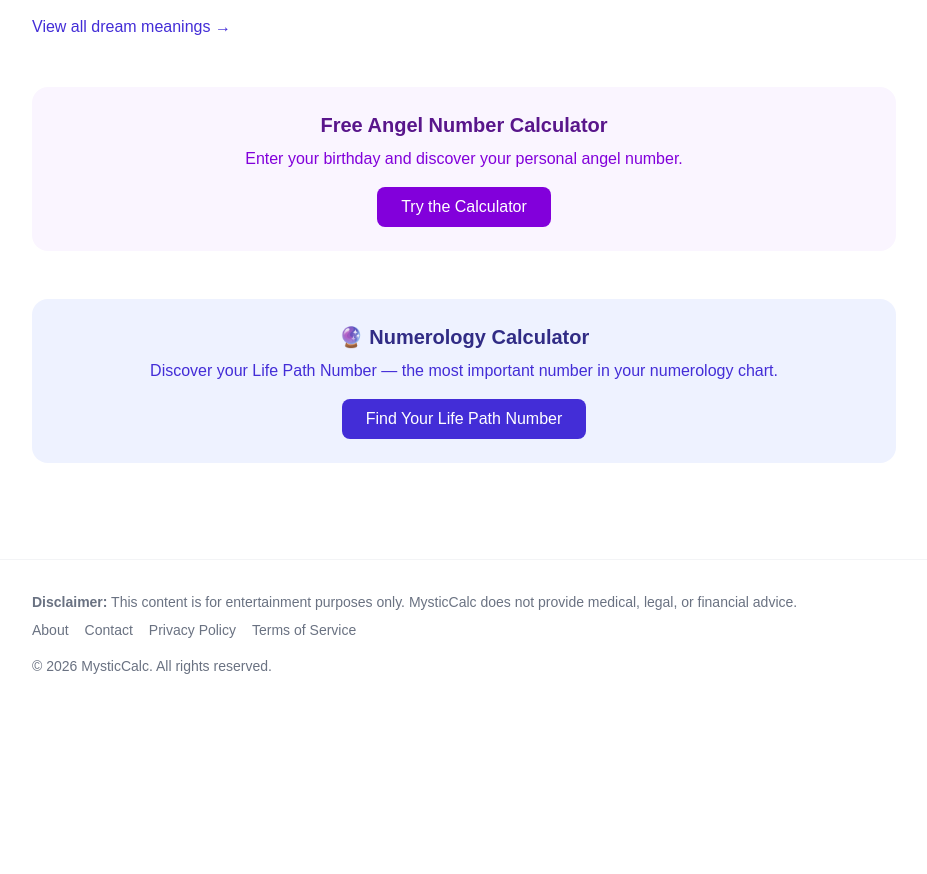
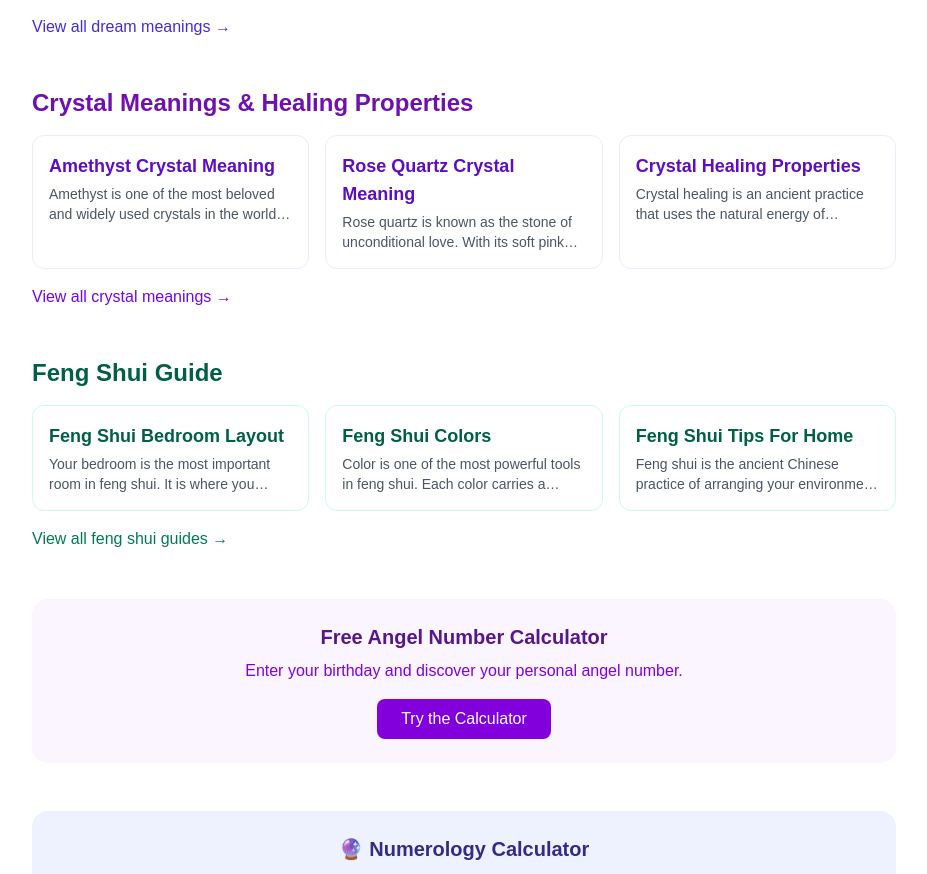
Before and after one commit to kevinpop/mysticcalc, a Next.js app: page / in a window 1280 px wide. Shown: the part 934-1808 px from the top of the page, without its empty margins (176-1103 px from the left). Before the commit the page ends 1642 px from the top, so only its background shows below. Built offline with nearby package versions, Linux system fonts and the light colour scheme.

Commit message:
feat: add crystals + feng shui sections to homepage

```diff
--- a/src/app/page.tsx
+++ b/src/app/page.tsx
@@ -1,6 +1,8 @@
 import Link from "next/link";
 import angelNumbers from "@/data/angel-numbers.json";
 import dreamSymbols from "@/data/dream-symbols.json";
+import crystals from "@/data/crystals.json";
+import fengShui from "@/data/feng-shui.json";
 
 export default function HomePage() {
   const topAngel = Object.values(angelNumbers).slice(0, 6);
@@ -74,6 +76,62 @@ export default function HomePage() {
         </Link>
       </section>
 
+      <section>
+        <h2 className="text-2xl font-semibold text-purple-800 mb-4">
+          Crystal Meanings &amp; Healing Properties
+        </h2>
+        <div className="grid grid-cols-2 sm:grid-cols-3 gap-4">
+          {Object.values(crystals).map((c) => (
+            <Link
+              key={c.slug}
+              href={`/crystals/${c.slug}`}
+              className="rounded-xl border border-violet-100 p-4 hover:border-violet-300 hover:bg-violet-50 transition"
+            >
+              <span className="text-lg font-bold text-violet-800 capitalize">
+                {c.h1?.split("—")[0]?.trim() || c.slug.replace(/-/g, " ")}
+              </span>
+              <p className="text-sm text-gray-600 mt-1 line-clamp-2">
+                {c.meaning?.substring(0, 100)}...
+              </p>
+            </Link>
+          ))}
+        </div>
+        <Link
+          href="/crystals"
+          className="mt-4 inline-block text-violet-700 hover:underline"
+        >
+          View all crystal meanings →
+        </Link>
+      </section>
+
+      <section>
+        <h2 className="text-2xl font-semibold text-emerald-800 mb-4">
+          Feng Shui Guide
+        </h2>
+        <div className="grid grid-cols-2 sm:grid-cols-3 gap-4">
+          {Object.values(fengShui).map((f) => (
+            <Link
+              key={f.slug}
+              href={`/feng-shui/${f.slug}`}
+              className="rounded-xl border border-emerald-100 p-4 hover:border-emerald-300 hover:bg-emerald-50 transition"
+            >
+              <span className="text-lg font-bold text-emerald-800 capitalize">
+                {f.title?.split("—")[0]?.trim() || f.slug.replace(/-/g, " ")}
+              </span>
+              <p className="text-sm text-gray-600 mt-1 line-clamp-2">
+                {f.content?.substring(0, 100)}...
+              </p>
+            </Link>
+          ))}
+        </div>
+        <Link
+          href="/feng-shui"
+          className="mt-4 inline-block text-emerald-700 hover:underline"
+        >
+          View all feng shui guides →
+        </Link>
+      </section>
+
       <section className="bg-purple-50 rounded-2xl p-6 text-center">
         <h2 className="text-xl font-semibold text-purple-900 mb-2">
           Free Angel Number Calculator
```
